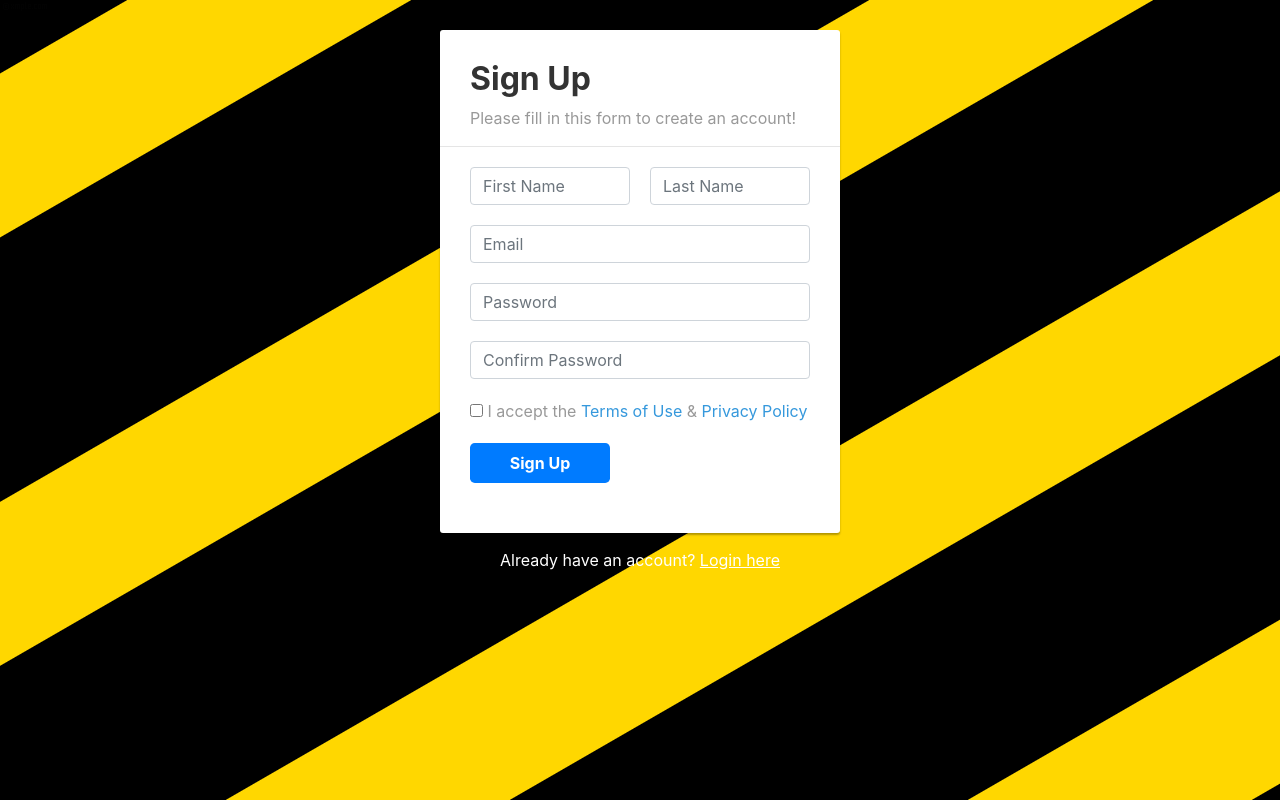
After one commit to Gyonn03/logistiekmemory, a PHP site: page /phplogin/register.html in a window 1280 px wide. The commit adds this page. Run offline with PHP 8.4, Linux system fonts and the light colour scheme.

Commit message:
linked
Alles is aan elkaar gelinkt

```diff
--- a/phplogin/authenticate.php
+++ b/phplogin/authenticate.php
@@ -4,7 +4,7 @@ session_start();
 $DATABASE_HOST = 'localhost'; // database location
 $DATABASE_USER = 'root';
 $DATABASE_PASS = '';
-$DATABASE_NAME = 'db_unity'; //connect to database
+$DATABASE_NAME = 'phplogin'; //connect to database
 // Try and connect using the info above.
 $con = mysqli_connect($DATABASE_HOST, $DATABASE_USER, $DATABASE_PASS, $DATABASE_NAME);
 if ( mysqli_connect_errno() ) {
--- /dev/null
+++ b/phplogin/functions.php
@@ -0,0 +1 @@
+<?php
--- a/phplogin/home.php
+++ b/phplogin/home.php
@@ -27,9 +27,9 @@ if (!isset($_SESSION['loggedin'])) {
 			<h2>Home Pagina</h2>
 			<p>Welkom terug, <?=$_SESSION['name']?>!</p>
 		</div>
-		<div class="holder">
-		<button class="button">Resultaten</button>
-</div>
 
+		<div class="content">
+		<a href="../chart.php" class="chartbutton" >Resultaten</a>
+        </div>
 </body>
 </html>
--- /dev/null
+++ b/phplogin/register.html
@@ -0,0 +1,49 @@
+<!DOCTYPE html>
+<html lang="en">
+<!-- Head -->
+<head>
+<meta charset="utf-8">
+<meta name="viewport" content="width=device-width, initial-scale=1, shrink-to-fit=no">
+<link rel="stylesheet" href="https://fonts.googleapis.com/css?family=Roboto:400,700">
+<title>Bootstrap Simple Login Form with Blue Background</title>
+<link href="style.css" rel="stylesheet" type="text/css">
+<link rel="stylesheet" href="https://stackpath.bootstrapcdn.com/bootstrap/4.5.0/css/bootstrap.min.css">
+<link rel="stylesheet" href="https://maxcdn.bootstrapcdn.com/font-awesome/4.7.0/css/font-awesome.min.css">
+<script src="https://code.jquery.com/jquery-3.5.1.min.js"></script>
+<script src="https://cdn.jsdelivr.net/npm/popper.js@1.16.0/dist/umd/popper.min.js"></script>
+<script src="https://stackpath.bootstrapcdn.com/bootstrap/4.5.0/js/bootstrap.min.js"></script>
+</head>
+
+<!-- Body -->
+<body class="bodysignup">
+<div class="signup-form">
+    <form action="/examples/actions/confirmation.php" method="post">
+		<h2>Sign Up</h2>
+		<p>Please fill in this form to create an account!</p>
+		<hr>
+        <div class="form-group">
+			<div class="row">
+				<div class="col"><input type="text" class="form-control" name="firstname" placeholder="First Name" required="required"></div>
+				<div class="col"><input type="text" class="form-control" name="lastname" placeholder="Last Name" required="required"></div>
+			</div>
+        </div>
+        <div class="form-group">
+        	<input type="email" class="form-control" name="email" placeholder="Email" required="required">
+        </div>
+		<div class="form-group">
+            <input type="password" class="form-control" name="password" placeholder="Password" required="required">
+        </div>
+		<div class="form-group">
+            <input type="password" class="form-control" name="passwordrepeat" placeholder="Confirm Password" required="required">
+        </div>
+        <div class="form-group">
+			<label class="form-check-label"><input type="checkbox" required="required"> I accept the <a href="#">Terms of Use</a> &amp; <a href="#">Privacy Policy</a></label>
+		</div>
+		<div class="form-group">
+            <button type="submit" class="btn btn-primary btn-lg">Sign Up</button>
+        </div>
+    </form>
+	<div class="hint-text">Already have an account? <a href="/phplogin/index.html">Login here</a></div>
+</div>
+</body>
+</html>
--- a/phplogin/style.css
+++ b/phplogin/style.css
@@ -136,86 +136,103 @@ body.loggedin {
     background-color:   grey
 }
 
-/*======================= Button =========================*/
+/*======================= Button naar chart =========================*/
 @import url(https://fonts.googleapis.com/css?family=Open+Sans:400,600,700);
+.chartbutton {
+  background-color: blue;
 
-/* General Buttons */
-button {
-  width: 130px;
-  height: 40px;
-  background: linear-gradient(to bottom, #4eb5e5 0%,#389ed5 100%); /* W3C */
-  border: none;
-  border-radius: 5px;
+  color: white;
+  padding: 1em 1.5em;
   position: relative;
-  border-bottom: 4px solid #2b8bc6;
-  color: #fbfbfb;
-  font-weight: 600;
-  font-family: 'Open Sans', sans-serif;
-  text-shadow: 1px 1px 1px rgba(0,0,0,.4);
-  font-size: 15px;
-  text-align: left;
-  text-indent: 5px;
-  box-shadow: 0px 3px 0px 0px rgba(0,0,0,.2);
+  text-decoration: none;
+  text-transform: uppercase;
+}
+
+a:hover {
+  background-color: #0624ce;
   cursor: pointer;
 }
-button:active {
-  box-shadow: 0px 2px 0px 0px rgba(0,0,0,.2);
-  top: 1px;
+
+a:active {
+  box-shadow: none;
+  top: 5px;
 }
 
-button:after {
-  content: "";
-  width: 0;
-  height: 0;
-  display: block;
-  border-top: 20px solid #187dbc;
-  border-bottom: 20px solid #187dbc;
-  border-left: 16px solid transparent;
-  border-right: 20px solid #187dbc;
-  position: absolute;
-  opacity: 0.6;
-  right: 0;
-  top: 0;
-  border-radius: 0 5px 5px 0;
+/* signup styling */
+.bodysignup {
+	color: #fff;
+	background-image: url(background_login.png);
+	font-family: 'Roboto', sans-serif;
 }
-
-/* Button pointing left */
-
-button.back {
-  text-align: right;
-  padding-right: 12px;
-  box-sizing: border-box;
+.form-control {
+	height: 41px;
+	background: #f2f2f2;
+	box-shadow: none !important;
+	border: none;
 }
-button.back:after {
-  content: "";
-  width: 0;
-  height: 0;
-  display: block;
-  border-top: 20px solid #187dbc;
-  border-bottom: 20px solid #187dbc;
-  border-right: 16px solid transparent;
-  border-left: 20px solid #187dbc;
-  position: absolute;
-  opacity: 0.6;
-  left: 0;
-  top: 0;
-  border-radius: 5px 0 0 5px;
+.form-control:focus {
+	background: #e2e2e2;
 }
-
-/* Single buttons */
-
-button.site {
-  width: 40px;
-  text-align: center;
-  text-indent: 0;
+.form-control, .btn {
+	border-radius: 3px;
 }
-button.site:after{
-  display: none;
+.signup-form {
+	width: 400px;
+	margin: 30px auto;
 }
-h1 {
-  font: 400 16px 'Open Sans';
-  text-transform: uppercase;
-  color: #999;
-  text-shadow: 1px 1px 1px #fff;
-  margin-bottom: 30px;
+.signup-form form {
+	color: #999;
+	border-radius: 3px;
+	margin-bottom: 15px;
+	background: #fff;
+	box-shadow: 0px 2px 2px rgba(0, 0, 0, 0.3);
+	padding: 30px;
 }
+.signup-form h2  {
+	color: #333;
+	font-weight: bold;
+	margin-top: 0;
+}
+.signup-form hr  {
+	margin: 0 -30px 20px;
+}
+.signup-form .form-group {
+	margin-bottom: 20px;
+}
+.signup-form input[type="checkbox"] {
+	margin-top: 3px;
+}
+.signup-form .row div:first-child {
+	padding-right: 10px;
+}
+.signup-form .row div:last-child {
+	padding-left: 10px;
+}
+.signup-form .btn {
+	font-size: 16px;
+	font-weight: bold;
+	border: none;
+	min-width: 140px;
+}
+.signup-form .btn:hover, .signup-form .btn:focus {
+	background: #2389cd !important;
+	outline: none;
+}
+.signup-form a {
+	color: #fff;
+	text-decoration: underline;
+}
+.signup-form a:hover {
+	text-decoration: none;
+}
+.signup-form form a {
+	color: #3598dc;
+	text-decoration: none;
+}
+.signup-form form a:hover {
+	text-decoration: underline;
+}
+.signup-form .hint-text  {
+	padding-bottom: 15px;
+	text-align: center;
+}
```
Also changed, not shown: phplogin/signup.php (added, +31 -0 lines), phplogin/dbh.inc (added).
